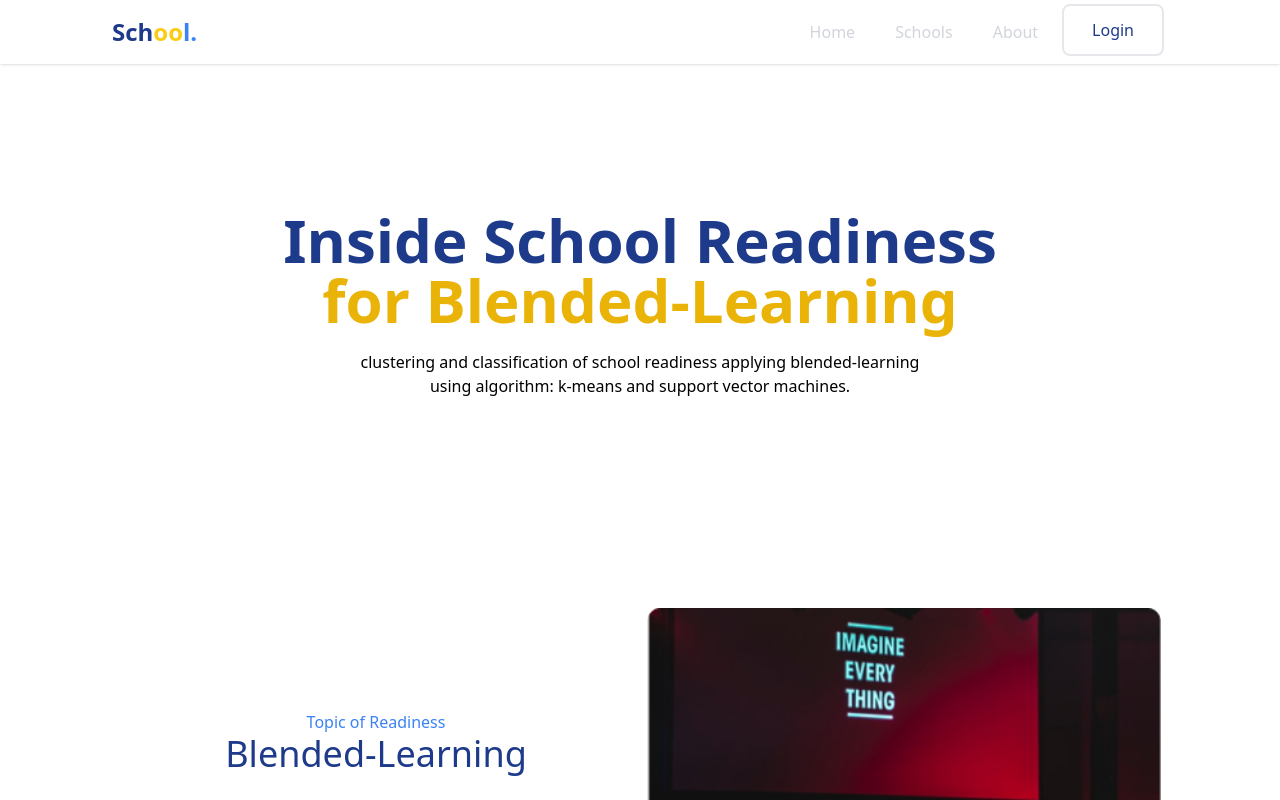
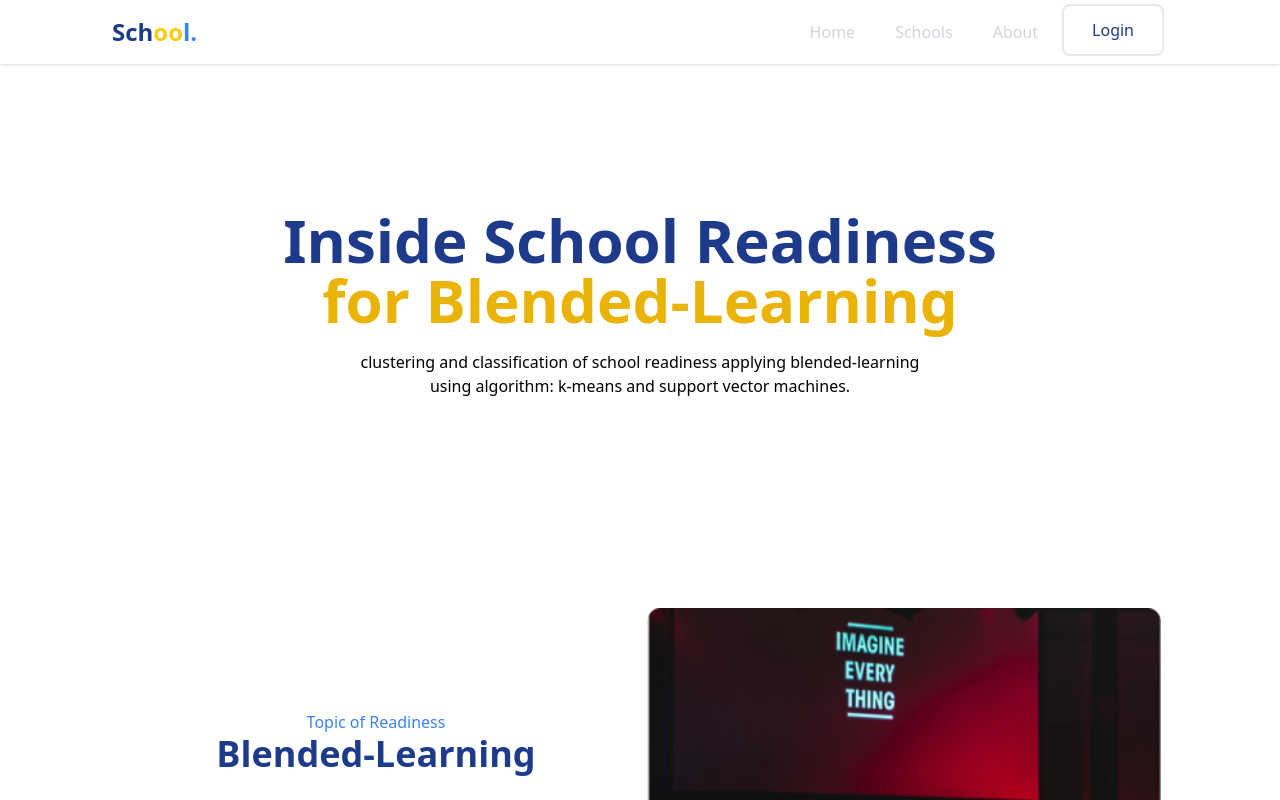
Before and after one commit to nandahadymulya/schools-readiness, a Nuxt app: page /about in a window 1280 px wide. Shown: the top 800 px of the page. Built offline with nearby package versions, Linux system fonts and the light colour scheme.

Commit message:
feat: slicing about page finale

```diff
--- a/pages/about.vue
+++ b/pages/about.vue
@@ -4,7 +4,7 @@
     <main>
       <div class="flex w-full h-96 justify-center align-center text-center">
         <div class="flex flex-col justify-center">
-          <h1 class="text-6xl font-bold text-blue-900">
+          <h1 class="text-6xl font-extrabold text-blue-900">
             Inside School Readiness <br />
             <span class="text-yellow-500">for Blended-Learning </span>
           </h1>
@@ -25,7 +25,7 @@
           class="flex flex-col w-1/2 justify-center align-center text-center"
         >
           <p class="text-blue-500">Topic of Readiness</p>
-          <h1 class="text-4xl text-blue-900">Blended-Learning</h1>
+          <h1 class="text-4xl font-bold text-blue-900">Blended-Learning</h1>
           <p class="font-light lg:pt-5">
             Blended Learning is a learning strategy that can develop critical
             thinking skills <br />
```
